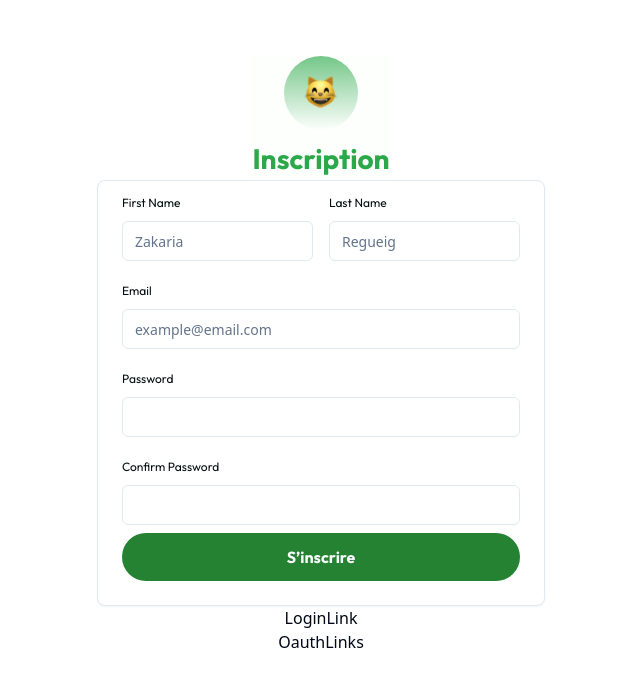
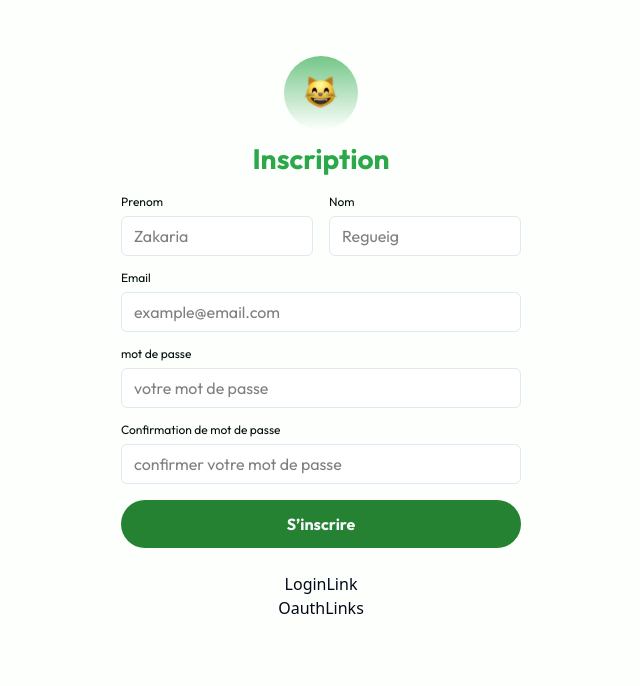
Before and after one commit to Umbrella-team-SquidTech/Ozon-Website, a React (Vite) app: page /register in a window 1280 px wide. Shown: the top 686 px of the page, without its empty margins (319-959 px from the left). Built offline with nearby package versions, Linux system fonts and the light colour scheme.

Commit message:
feat:stylinig the inputs and labels

```diff
--- a/src/components/Register/RegisterHeader.tsx
+++ b/src/components/Register/RegisterHeader.tsx
@@ -3,7 +3,7 @@ import RegisterIcon from "@/assets/Register/insciption_icon.svg"
 
 const RegisterHeader = () => {
   return (
-    <div className=" flex flex-col items-center gap-2 bg-BgColor">
+    <div className=" flex flex-col items-center gap-2 ">
       <img src={RegisterIcon} alt="cat icon" width={74}  />
       <h3 className=" font-Outfit text-PrimaryColor text-[28px] font-bold">Inscription</h3>
     </div>
--- a/src/components/Register/register-mobile-form.tsx
+++ b/src/components/Register/register-mobile-form.tsx
@@ -1,59 +1,51 @@
-/**
-* This code was generated by v0 by Vercel.
-* @see https://v0.dev/t/xqk8UbVWNAQ
-* Documentation: https://v0.dev/docs#integrating-generated-code-into-your-nextjs-app
-*/
-
-/** Add fonts into your Next.js project:
-
-import { Inter } from 'next/font/google'
-
-inter({
-  subsets: ['latin'],
-  display: 'swap',
-})
-
-To read more about using these font, please visit the Next.js documentation:
-- App Directory: https://nextjs.org/docs/app/building-your-application/optimizing/fonts
-- Pages Directory: https://nextjs.org/docs/pages/building-your-application/optimizing/fonts
-**/
-import { Card, CardHeader, CardTitle, CardDescription, CardContent, CardFooter } from "@/components/ui/card"
-import { Label } from "@/components/ui/label"
-import { Input } from "@/components/ui/input"
-import { Button } from "@/components/ui/button"
+import { Card, CardContent, CardFooter } from "@/components/ui/card";
+import { Label } from "@/components/ui/label";
+import { Input } from "@/components/ui/input";
+import { Button } from "@/components/ui/button";
 
 export function RegisterMobileForm() {
   return (
-    <Card className="w-full max-w-md mx-auto">
-      <CardContent className="space-y-4 py-2">
+    <Card className="w-full max-w-md mx-auto border-0 bg-BgColor space-y-2">
+      <CardContent className="space-y-2 py-2">
         <div className="grid grid-cols-2 gap-4">
-          <div className="space-y-2">
-            <Label htmlFor="firstName">First Name</Label>
+          <div className="space-y-1">
+            <Label htmlFor="firstName">Prenom</Label>
             <Input id="firstName" placeholder="Zakaria" />
           </div>
-          <div className="space-y-2">
-            <Label htmlFor="lastName">Last Name</Label>
+          <div className="space-y-1">
+            <Label htmlFor="lastName">Nom</Label>
             <Input id="lastName" placeholder="Regueig" />
           </div>
         </div>
-        <div className="space-y-2">
+        <div className="space-y-1">
           <Label htmlFor="email">Email</Label>
           <Input id="email" type="email" placeholder="example@email.com" />
         </div>
-        <div className="space-y-2">
-          <Label htmlFor="password">Password</Label>
-          <Input id="password" type="password" />
+        <div className="space-y-1">
+          <Label htmlFor="password">mot de passe</Label>
+          <Input
+            id="password"
+            type="password"
+            placeholder="votre mot de passe"
+          />
         </div>
-        <div className="space-y-2">
-          <Label htmlFor="confirmPassword">Confirm Password</Label>
-          <Input id="confirmPassword" type="password" />
+        <div className="space-y-1">
+          <Label htmlFor="confirmPassword">Confirmation de  mot de passe</Label>
+          <Input
+            id="confirmPassword"
+            type="password"
+            placeholder="confirmer votre mot de passe"
+          />
         </div>
       </CardContent>
       <CardFooter>
-        <Button type="submit" className="w-full bg-SecondaryColor rounded-[100px] p-6 text-base font-[700] font-Outfit">
-        S’inscrire
+        <Button
+          type="submit"
+          className="w-full bg-SecondaryColor rounded-[100px] p-6 text-base font-[700] font-Outfit"
+        >
+          S’inscrire
         </Button>
       </CardFooter>
     </Card>
-  )
+  );
 }
--- a/src/components/ui/card.tsx
+++ b/src/components/ui/card.tsx
@@ -9,7 +9,7 @@ const Card = React.forwardRef<
   <div
     ref={ref}
     className={cn(
-      "rounded-lg border bg-card text-card-foreground shadow-sm",
+      "rounded-lg border  text-card-foreground ",
       className
     )}
     {...props}
--- a/src/components/ui/input.tsx
+++ b/src/components/ui/input.tsx
@@ -11,8 +11,8 @@ const Input = React.forwardRef<HTMLInputElement, InputProps>(
       <input
         type={type}
         className={cn(
-          "flex h-10 w-full rounded-md border border-input bg-background px-3 py-2 text-sm ring-offset-background file:border-0 file:bg-transparent file:text-sm file:font-medium placeholder:text-muted-foreground focus-visible:outline-none focus-visible:ring-2 focus-visible:ring-ring focus-visible:ring-offset-2 disabled:cursor-not-allowed disabled:opacity-50",
-          className
+          "flex h-10 w-full rounded-md border border-input bg-background px-3 py-2 text-sm ring-offset-background file:border-0 file:bg-transparent file:text-sm file:font-medium placeholder:text-muted-foreground focus-visible:outline-none focus-visible:ring-2 focus-visible:ring-PrimaryColor  disabled:cursor-not-allowed disabled:opacity-50",
+          className," placeholder:text-base placeholder:font-Outfit placeholder:text-black/50 placeholder:font-[400] text-base font-Outfit text-black"
         )}
         ref={ref}
         {...props}
--- a/src/pages/RegisterPage.tsx
+++ b/src/pages/RegisterPage.tsx
@@ -1,11 +1,10 @@
 import LoginLink from "@/components/Register/LoginLink"
 import OauthLinks from "@/components/Register/OauthLinks"
-import RegisterForm from "@/components/Register/RegisterForm"
 import RegisterHeader from "@/components/Register/RegisterHeader"
 import {RegisterMobileForm} from "@/components/Register/register-mobile-form"
 const RegisterPage = () => {
   return (
-    <div className="w-screen h-[100dvh] flex flex-col items-center pt-14 ">
+    <div className="w-screen h-[100dvh] flex flex-col items-center pt-14 bg-BgColor">
         <RegisterHeader />
         {/* <RegisterForm /> */}
         <RegisterMobileForm />
```
